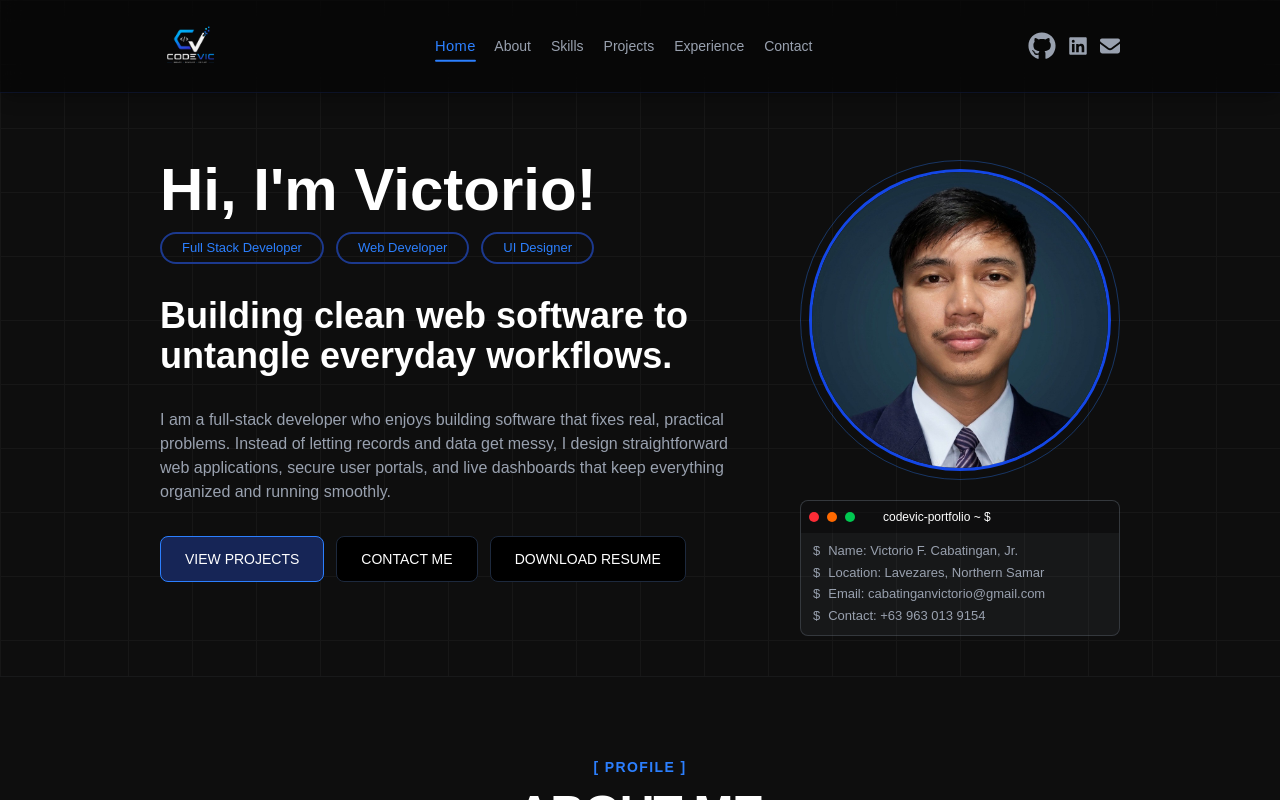
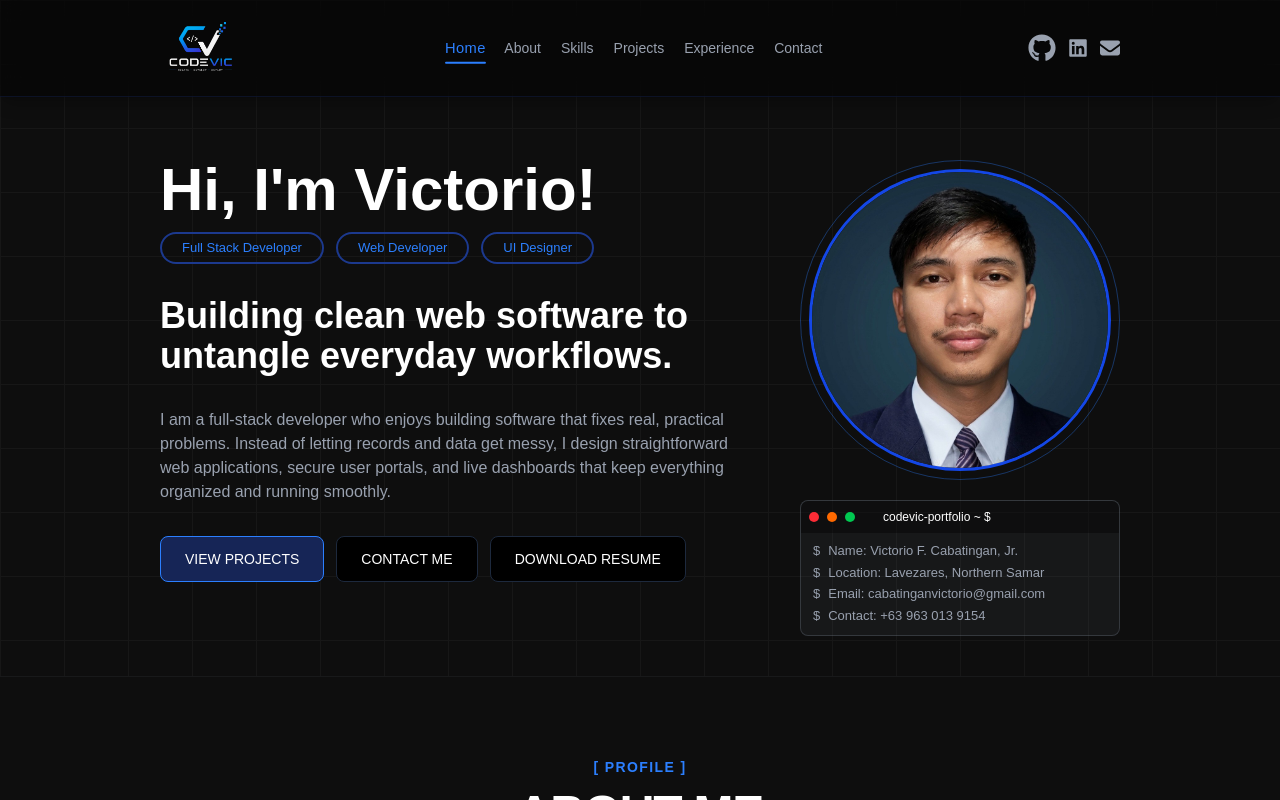
Before and after one commit to victorio222/codevic, a Next.js app: page / in a window 1280 px wide. Built offline with nearby package versions, Linux system fonts and the light colour scheme.

Commit message:
header update

```diff
--- a/app/layout/main/header.tsx
+++ b/app/layout/main/header.tsx
@@ -91,14 +91,14 @@ export default function Header() {
       <header
         className={`fixed top-0 left-0 w-full z-50 transition-all duration-300 ${
           isScrolled
-            ? "py-4 border-b border-blue-950/40 bg-black"
-            : "py-4 border-b border-blue-950/40 bg-black/45 backdrop-blur-md [@supports(backdrop-filter:blur(0))]:backdrop-blur-md shadow-lg shadow-black/20"
+            ? "py-2 border-b border-blue-950/40 bg-black"
+            : "py-2 border-b border-blue-950/40 bg-black/45 backdrop-blur-md [@supports(backdrop-filter:blur(0))]:backdrop-blur-md shadow-lg shadow-black/20"
         } px-6 md:px-10 lg:px-40`}
       >
         <nav className="flex items-center justify-between text-blue-50 max-w-7xl mx-auto">
           <div className="flex">
             <div>
-              <Image src={Logo} alt="Logo image" width={60} height={60} />
+              <Image src={Logo} alt="Logo image" width={80} height={80} />
             </div>
             {/* <div>
               <h1 className="text-blue-500 font-extrabold text-lg">
```
